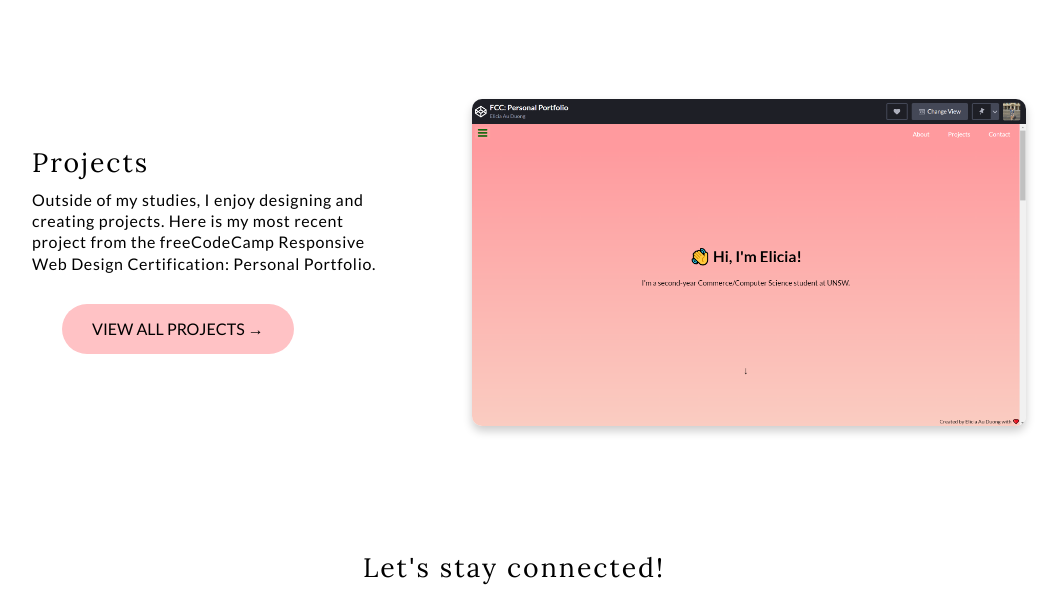
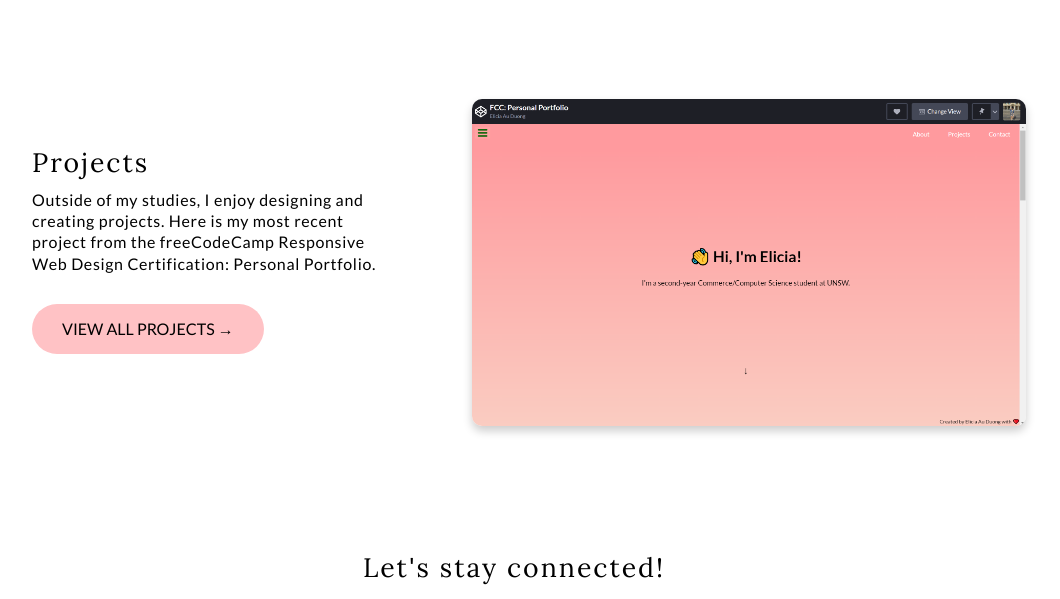
Before and after one commit to eliciaauduong/blog, a Gatsby site: page / in a window 1280 px wide. Shown: the part 1304-1903 px from the top of the page, without its empty margins (126-1186 px from the left). Built offline with nearby package versions, Linux system fonts and the light colour scheme; Gatsby itself is replaced by a stand-in of ours.

Commit message:
fixed button alignment

```diff
--- a/src/pages/index.js
+++ b/src/pages/index.js
@@ -85,7 +85,7 @@ export default function Home({ data }) {
             is my most recent project from the freeCodeCamp Responsive Web
             Design Certification: Personal Portfolio.
           </p>
-          <Link to="/projects" id="more-projects">
+          <Link to="/projects" class="button-link">
             <button>View all projects →</button>
           </Link>
         </div>
--- a/src/styles/global.css
+++ b/src/styles/global.css
@@ -111,7 +111,7 @@ a#name:hover {
 /*-----------------------------------navbar-----------------------------------*/
 header {
   text-align: right;
-  padding: 16px 0;
+  padding: 16px 20px;
 }
 
 a#name {
@@ -139,6 +139,11 @@ a#name {
   font-size: 36pt;
   padding-bottom: 26px;
   font-family: "Lora", serif;
+}
+
+.button-link {
+  margin: 0;
+  padding: 0;
 }
 
 #subtitle {
@@ -271,11 +276,6 @@ a#name {
   border-radius: 10px;
   box-shadow: 0 5px 10px 0 rgba(0, 0, 0, 0.2);
 }
-
-#more-projects {
-  text-align: center;
-  color: var(--black);
-}
 /*--------------------------------end projects--------------------------------*/
 
 /*---------------------------------subscribe----------------------------------*/
```
